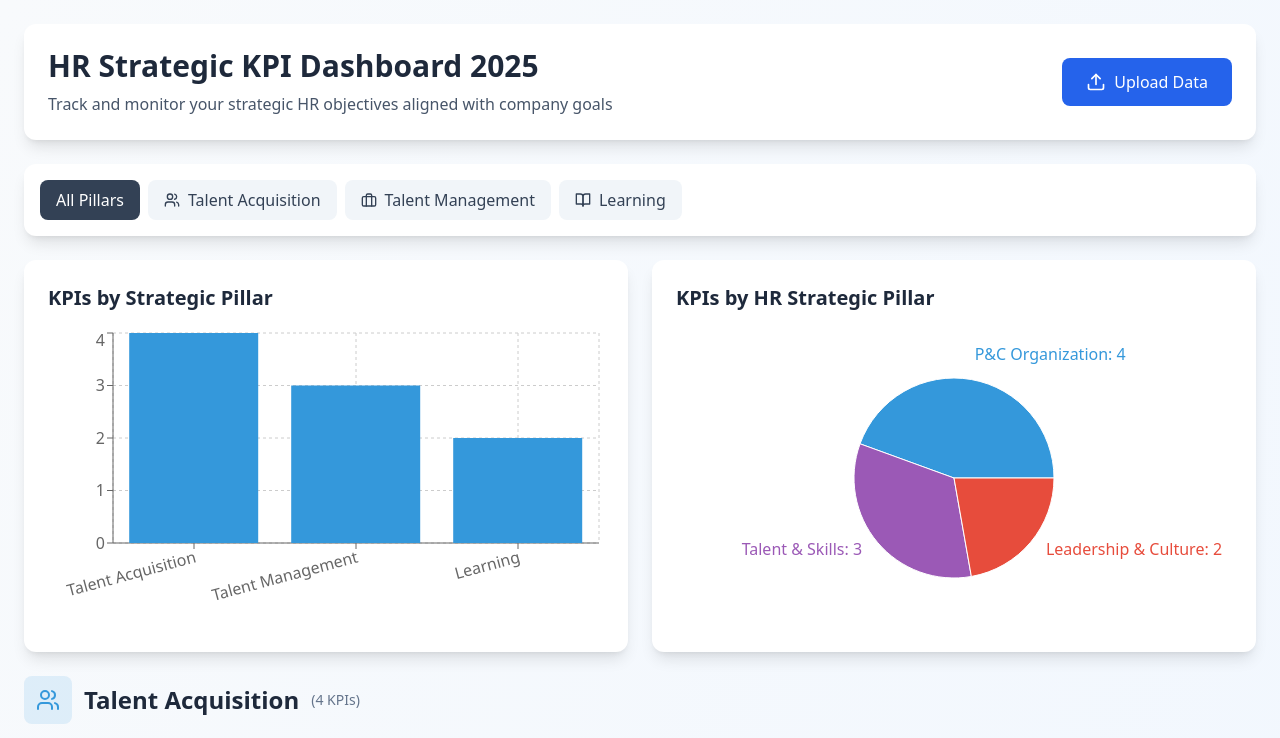
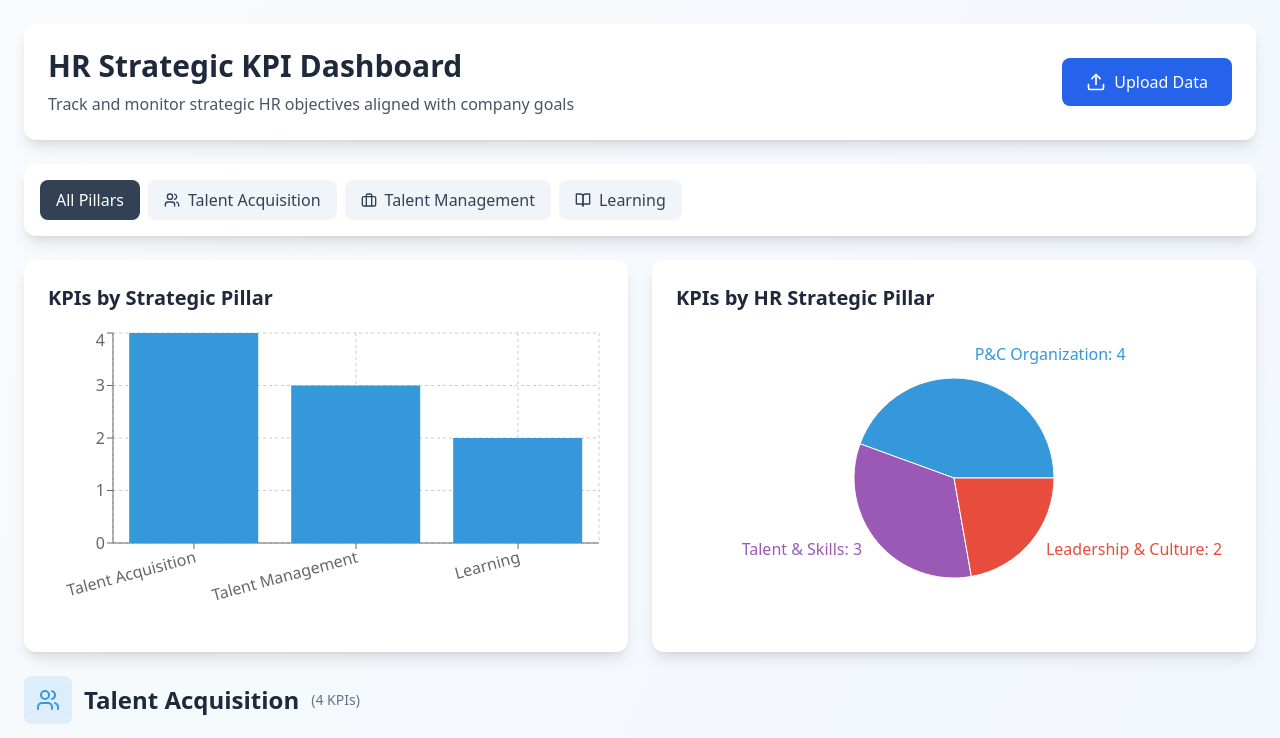
Before and after one commit to FahadHassan315/hr-kpi-dashboard, a React app in the folder hr-kpi-dashboard/: page / in a window 1280 px wide. Shown: the top 738 px of the page. Built offline with nearby package versions, Linux system fonts and the light colour scheme; the HTML template or start-up script is replaced by a standard one.

Commit message:
Update dashboard title and description text

```diff
--- a/hr-kpi-dashboard/src/App.jsx
+++ b/hr-kpi-dashboard/src/App.jsx
@@ -853,10 +853,10 @@ const handleFileUpload = async (fileType, file) => {
           <div className="flex items-center justify-between">
             <div>
               <h1 className="text-3xl font-bold text-slate-800 mb-2">
-                HR Strategic KPI Dashboard 2025
+                HR Strategic KPI Dashboard
               </h1>
               <p className="text-slate-600">
-                Track and monitor your strategic HR objectives aligned with company goals
+                Track and monitor strategic HR objectives aligned with company goals
               </p>
             </div>
             <button
```
